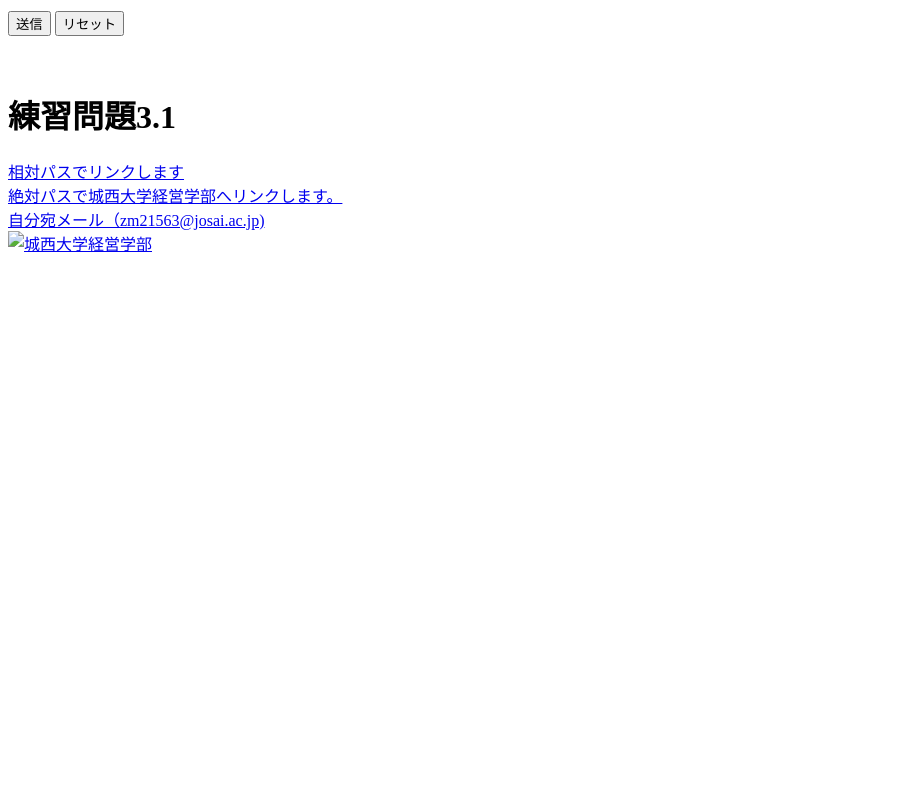
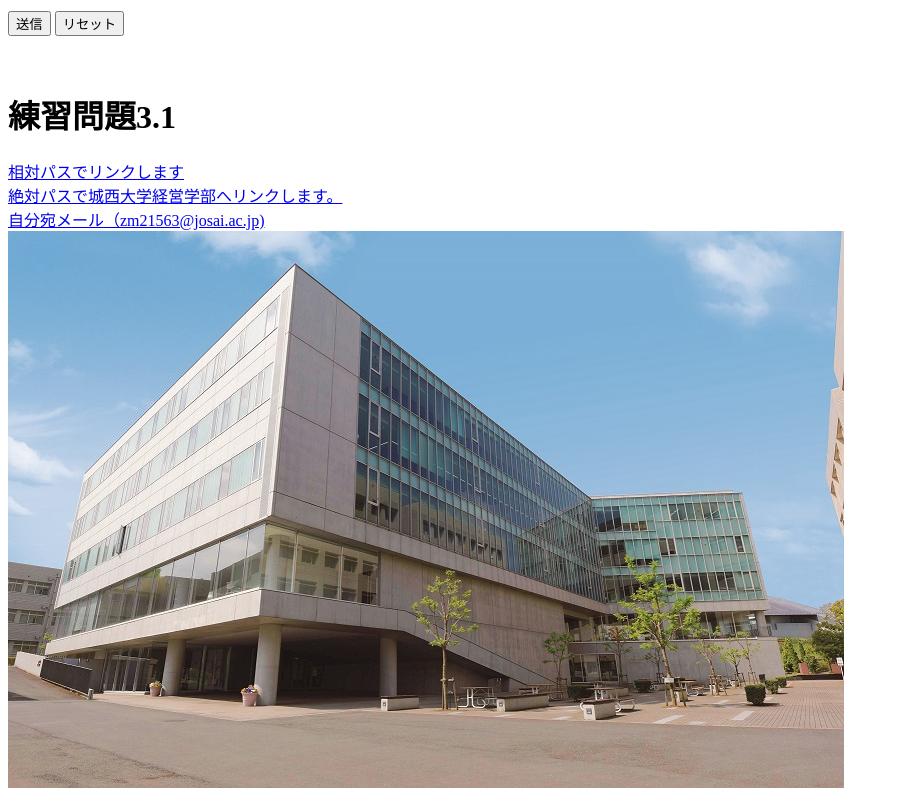
Before and after one commit to enndouryouta/danntyou, a plain HTML site: page index.html in a window 1280 px wide. Shown: the part 2397-3197 px from the top of the page, without its empty margins (0-899 px from the left). Before the commit the page ends 2660 px from the top, so only its background shows below. Drawn offline with Linux system fonts and the light colour scheme.

Commit message:
Update index.html

```diff
--- a/index.html
+++ b/index.html
@@ -149,7 +149,7 @@
          <br>
    <a href="mailto:zm21563@josai.ac.jp">自分宛メール（zm21563@josai.ac.jp)</a>
        <br>
-   <a href="https://www.josai.ac.jp/education/management/index.html/"><img src="./image/keiei_samll.jpg" alt="城西大学経営学部"></a>
+   <a href="https://www.josai.ac.jp/education/management/index.html/"><img src="./image/keiei_small.jpg" alt="城西大学経営学部"></a>
 
 
             </body>
```
